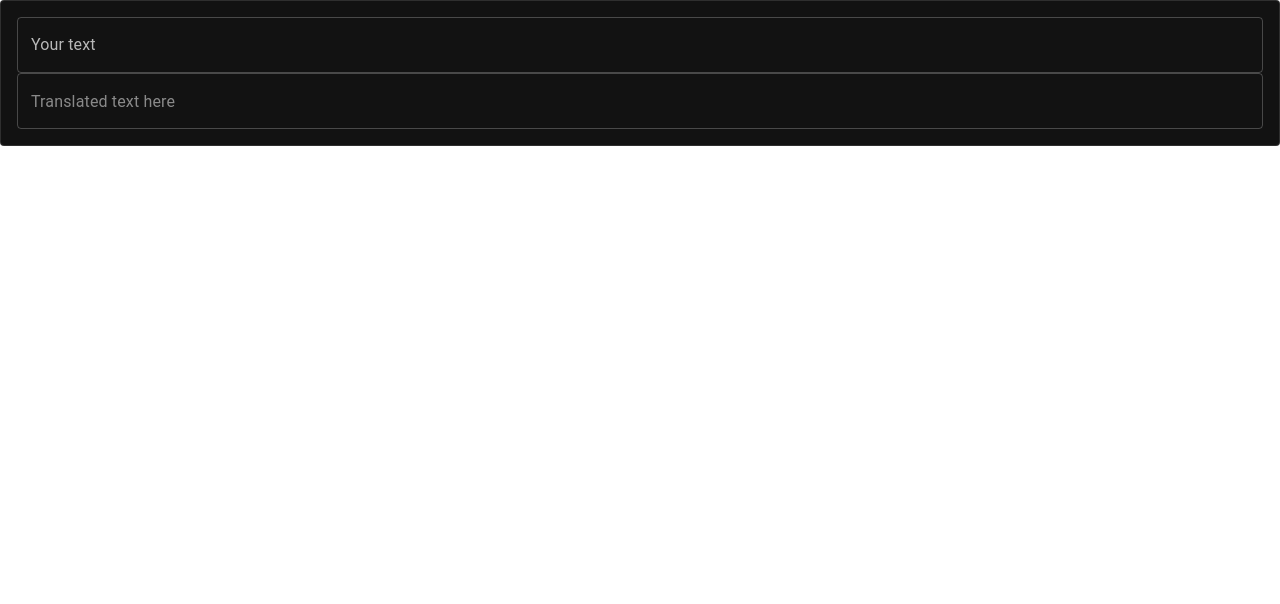
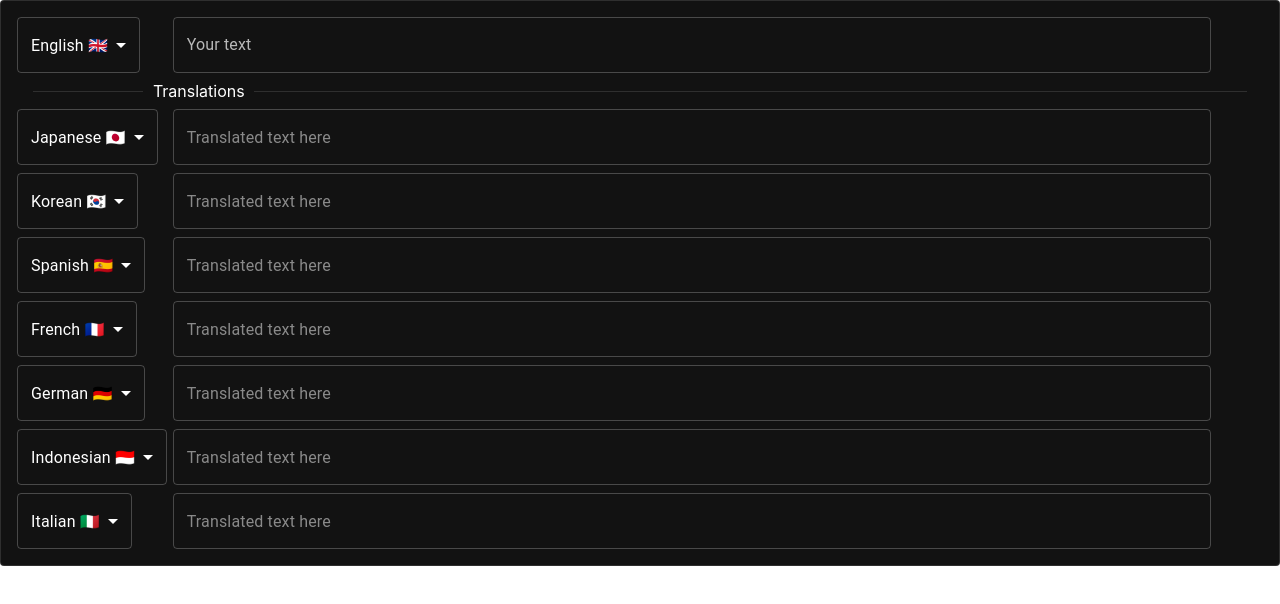
Before and after one commit to zkwokleung/notion-widgets, a React (Create React App) app: page /#/translator in a window 1280 px wide. Shown: the top 604 px of the page. Built offline with nearby package versions, Linux system fonts and the light colour scheme.

Commit message:
Update translator widget

```diff
--- a/package.json
+++ b/package.json
@@ -7,6 +7,7 @@
     "@babel/register": "^7.23.7",
     "@emotion/react": "^11.11.3",
     "@emotion/styled": "^11.11.0",
+    "@mui/icons-material": "^5.15.2",
     "@mui/material": "^5.15.2",
     "@testing-library/jest-dom": "^5.17.0",
     "@testing-library/react": "^13.4.0",
--- /dev/null
+++ b/src/components/StyledTextField.tsx
@@ -0,0 +1,11 @@
+import React from "react";
+import { TextField } from "@mui/material";
+import styled from "styled-components";
+
+const StyledTextField = styled(TextField)`
+  width: 100%;
+  margin: 0.5rem;
+  color: white;
+`;
+
+export default StyledTextField;
--- /dev/null
+++ b/src/widgets/translator/LanguageSelect.tsx
@@ -0,0 +1,32 @@
+import React from "react";
+import { Select, MenuItem, SelectChangeEvent } from "@mui/material";
+import {
+  supportedLanguages,
+  langCodeToLanguageName,
+  langCodeToFlag,
+} from "./translate";
+
+export interface LanguageSelectProps {
+  onChange: (value: string) => void;
+  defaultLanguage?: string;
+}
+
+function LanguageSelect(props: LanguageSelectProps) {
+  const defaultLanguage = props.defaultLanguage || "es";
+
+  const onChange = (event: SelectChangeEvent) => {
+    props.onChange(event.target.value as string);
+  };
+
+  return (
+    <Select defaultValue={defaultLanguage} onChange={onChange}>
+      {supportedLanguages.map((language) => (
+        <MenuItem value={language}>
+          {`${langCodeToLanguageName(language)} ${langCodeToFlag(language)}`}
+        </MenuItem>
+      ))}
+    </Select>
+  );
+}
+
+export default LanguageSelect;
--- /dev/null
+++ b/src/widgets/translator/TranslationResult.tsx
@@ -0,0 +1,49 @@
+import { Grid } from "@mui/material";
+import React, { useEffect, useState } from "react";
+import StyledTextField from "../../components/StyledTextField";
+import { translateTo } from "./translate";
+import LanguageSelect from "./LanguageSelect";
+
+export interface TranslationResultProps {
+  fromLanguage: string;
+  fromText: string;
+  defaultToLanguage?: string;
+}
+
+function TranslationResult(props: TranslationResultProps) {
+  const [translatedText, setTranslatedText] = useState("");
+  const [toLanguage, setToLanguage] = useState(props.defaultToLanguage || "es");
+
+  useEffect(() => {
+    if (props.fromText !== "") {
+      translateTo(props.fromText, props.fromLanguage, toLanguage).then(
+        (res) => {
+          setTranslatedText(res);
+        }
+      );
+    } else {
+      setTranslatedText("");
+    }
+  }, [props.fromText, props.fromLanguage, toLanguage]);
+
+  return (
+    <Grid container>
+      <Grid item xs={1.5}>
+        <LanguageSelect onChange={setToLanguage} defaultLanguage={toLanguage} />
+      </Grid>
+      <Grid item xs={10}>
+        <StyledTextField
+          id="outlined-multiline-static"
+          multiline
+          rows={1}
+          placeholder="Translated text here"
+          aria-readonly={true}
+          inputProps={{ readOnly: true }}
+          value={translatedText}
+        />
+      </Grid>
+    </Grid>
+  );
+}
+
+export default TranslationResult;
--- a/src/widgets/translator/Translator.tsx
+++ b/src/widgets/translator/Translator.tsx
@@ -1,7 +1,19 @@
-import { Card, TextField } from "@mui/material";
+import {
+  Card,
+  Chip,
+  Divider,
+  Grid,
+  MenuItem,
+  Select,
+  TextField,
+  Typography,
+} from "@mui/material";
 import React, { ChangeEvent, useEffect, useState } from "react";
-import { translateTo } from "./translate";
+import { langCodeToFlag, supportedLanguages, translateTo } from "./translate";
 import styled from "styled-components";
+import StyledTextField from "../../components/StyledTextField";
+import TranslationResult from "./TranslationResult";
+import LanguageSelect from "./LanguageSelect";
 
 const StyledCard = styled(Card)`
   color: white;
@@ -9,16 +21,15 @@ const StyledCard = styled(Card)`
   margin: 0rem;
 `;
 
-const StyledTextField = styled(TextField)`
-  width: 100%;
-  margin: 0.5rem;
-  color: white;
+const StyledGrid = styled(Grid)`
+  margin: 1rem;
 `;
 
 export default function Translator() {
   const [isTyping, setIsTyping] = useState(false);
-  const [translatedText, setTranslatedText] = useState("");
   const [text, setText] = useState("");
+  const [textToTranslate, setTextToTranslate] = useState("");
+  const [fromLanguage, setFromLanguage] = useState("en" as string);
 
   const onTextChange = (event: ChangeEvent<HTMLInputElement>) => {
     // Delay the translation by 1 second, if the user is still typing, cancel the previous translation
@@ -26,22 +37,31 @@ export default function Translator() {
     setText(event.target.value);
   };
 
+  const onLanguageSelected = (value: string) => {
+    setFromLanguage(value);
+  };
+
   useEffect(() => {
     if (isTyping) {
       const timeout = setTimeout(() => {
         if (text !== "") {
-          translateTo(text, "en", "es").then((res) => {
-            setTranslatedText(res);
-          });
+          setTextToTranslate(text);
+        } else {
+          setTextToTranslate("");
         }
         setIsTyping(false);
-      }, 1000);
+      }, 500);
       return () => clearTimeout(timeout);
     }
   }, [isTyping, text]);
 
   return (
     <StyledCard variant="outlined">
+      <Grid container rowSpacing={1}>
+        <StyledGrid item xs={1.5}>
+          <LanguageSelect onChange={onLanguageSelected} defaultLanguage="en" />
+        </StyledGrid>
+        <StyledGrid item xs={10}>
           <StyledTextField
             id="outlined-multiline-static"
             label="Your text"
@@ -51,15 +71,25 @@ export default function Translator() {
             color="success"
             onChange={onTextChange}
           />
-      <StyledTextField
-        id="outlined-multiline-static"
-        multiline
-        rows={1}
-        placeholder="Translated text here"
-        aria-readonly={true}
-        inputProps={{ readOnly: true }}
-        value={translatedText}
+        </StyledGrid>
+        <StyledGrid item xs={12}>
+          <Divider textAlign="left" variant="middle" flexItem>
+            Translations
+          </Divider>
+        </StyledGrid>
+
+        {supportedLanguages
+          .filter((lang) => lang !== fromLanguage && lang !== "zh-TW")
+          .map((lang) => (
+            <StyledGrid item xs={12}>
+              <TranslationResult
+                fromLanguage={fromLanguage}
+                fromText={textToTranslate}
+                defaultToLanguage={lang}
               />
+            </StyledGrid>
+          ))}
+      </Grid>
     </StyledCard>
   );
 }
--- a/src/widgets/translator/translate.ts
+++ b/src/widgets/translator/translate.ts
@@ -1,3 +1,69 @@
+// Should be named as "languagesICareAbout"
+export const supportedLanguages = [
+  "zh-TW",
+  "en",
+  "ja",
+  "ko",
+  "es",
+  "fr",
+  "de",
+  "id",
+  "it",
+];
+
+export function langCodeToFlag(langCode: string) {
+  /* * Special cases */
+  // zh-CN -> CN, zh-TW -> TW
+  langCode = langCode.split("-")[1] || langCode;
+
+  // en -> uk
+  if (langCode === "en") {
+    langCode = "gb";
+  }
+
+  // ja -> jp
+  if (langCode === "ja") {
+    langCode = "jp";
+  }
+
+  // ko -> kr
+  if (langCode === "ko") {
+    langCode = "kr";
+  }
+
+  return langCode
+    .toUpperCase()
+    .replace(/./g, (char) => String.fromCodePoint(char.charCodeAt(0) + 127397));
+}
+
+export function langCodeToLanguageName(langCode: string) {
+  // zh-CN -> Chinese, zh-TW -> Chinese (Traditional)
+  langCode = langCode.split("-")[0] || langCode;
+
+  switch (langCode) {
+    case "zh":
+      return "Chinese";
+    case "en":
+      return "English";
+    case "ja":
+      return "Japanese";
+    case "ko":
+      return "Korean";
+    case "es":
+      return "Spanish";
+    case "fr":
+      return "French";
+    case "de":
+      return "German";
+    case "id":
+      return "Indonesian";
+    case "it":
+      return "Italian";
+    default:
+      return langCode;
+  }
+}
+
 export function translateTo(
   q: string,
   source: string,
```
Also changed, not shown: 1 other file (tests, documents, lock files or other folders). Lines whose indentation alone changed are shown as unchanged.
